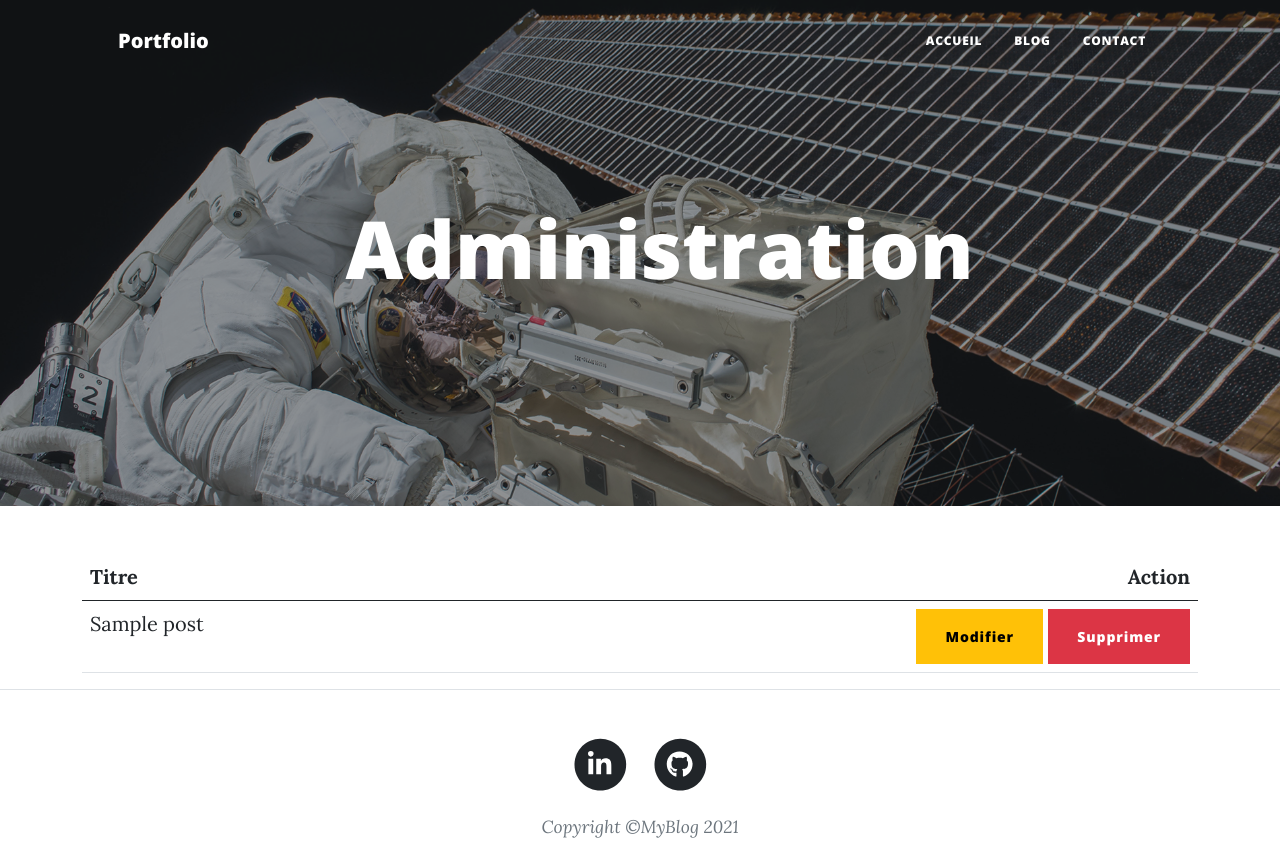
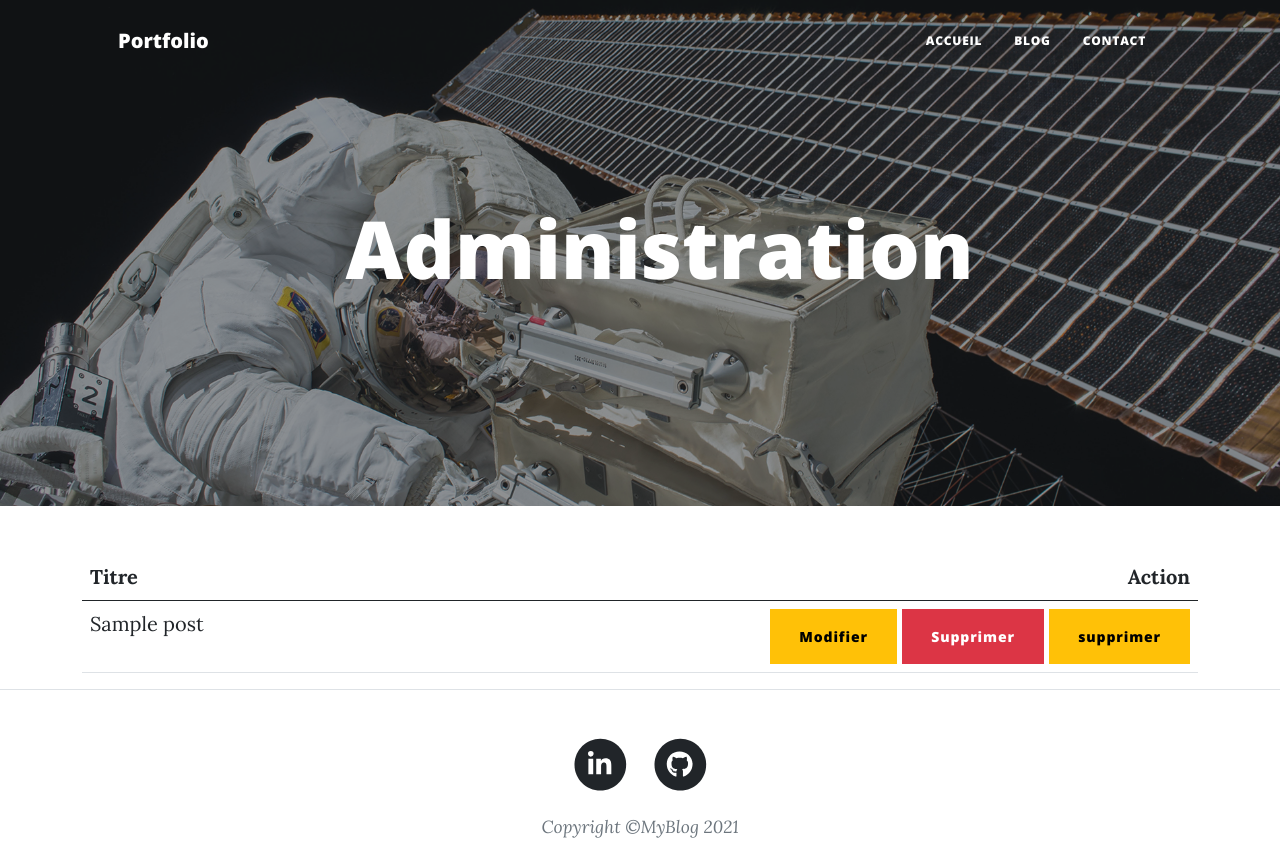
Before and after one commit to boumebar/P5_blog_openclassroom, a PHP site: template src/views/admin/blog/index.twig in a window 1280 px wide. Shown: the top 863 px of the page. Run offline with PHP 8.4, Linux system fonts and the light colour scheme; the template is opened without the code that fills it: most values are stand-ins (such as "Sample title", 1, 10 or a date in 2020); some libraries are stand-ins or nearby versions.

Commit message:
début de la gestion de l'admin

```diff
--- a/src/Controllers/AdminController.php
+++ b/src/Controllers/AdminController.php
@@ -16,4 +16,9 @@ class AdminController extends Controller
 
         $this->render('admin/blog/index', ['posts' => $posts]);
     }
+
+    public function delete()
+    {
+        echo 'delete';
+    }
 }
--- a/src/Models/Model.php
+++ b/src/Models/Model.php
@@ -24,7 +24,7 @@ abstract class Model
         return $query->fetchAll();
     }
 
-    public function findById(int $id): array
+    public function findById(int $id): Model
     {
         $pdo = $this->db->getPDO();
         $query = $pdo->prepare("SELECT * FROM $this->table WHERE id = :id ");
@@ -33,8 +33,9 @@ abstract class Model
         return $query->fetch();
     }
 
-    public function delete(int $id): void
+    public function delete(int $id)
     {
+        return 'delete';
     }
 
     public function update(int $id): void
--- a/src/Router/Router.php
+++ b/src/Router/Router.php
@@ -27,7 +27,6 @@ class Router
 
     public function run()
     {
-
         if (!isset($_SERVER['REQUEST_METHOD'])) {
             throw new RouterException('NO REQUEST METHOD');
         }
--- a/src/views/admin/blog/index.twig
+++ b/src/views/admin/blog/index.twig
@@ -26,7 +26,10 @@
 					<td scope="row">{{ post.name}}</td>
 					<td class="text-end">
 						<a href="#" class="btn btn-warning">Modifier</a>
-						<a href="#" class="btn btn-danger" onclick="return confirm('Etes-vous certain de vouloir supprimer cet article ?')">Supprimer</a>
+						<form method="Get" action="/admin/delete/:id" class="d-inline" onsubmit="return confirm('Etes-vous certain de vouloir supprimer cet article ?')">
+							<button class="btn btn-danger">Supprimer</button>
+						</form>
+						<a href="admin/delete/{{post.id}}" class="btn btn-warning">supprimer</a>
 					</td>
 				</tr>
 			{% endfor %}
--- a/src/views/blog/index.twig
+++ b/src/views/blog/index.twig
@@ -17,8 +17,8 @@
 	<div class="row">
 		{% for post in posts %}
 			{# <pre>
-									{{ dump(post) }}
-								</pre> #}
+												{{ dump(post) }}
+											</pre> #}
 			<div class="col-md-3">
 				<div class="card mb-3">
 					<div class="card-body">
--- a/src/views/layout.twig
+++ b/src/views/layout.twig
@@ -31,7 +31,7 @@
 				<div class="collapse navbar-collapse" id="navbarResponsive">
 					<ul class="navbar-nav ms-auto py-4 py-lg-0">
 						<li class="nav-item">
-							<a class="nav-link px-lg-3 py-3 py-lg-4" href="index">Accueil</a>
+							<a class="nav-link px-lg-3 py-3 py-lg-4" href="">Accueil</a>
 						</li>
 						<li class="nav-item">
 							<a class="nav-link px-lg-3 py-3 py-lg-4" href="posts">Blog</a>
```
Also changed, not shown: public/index.php (+10 -1 lines).
